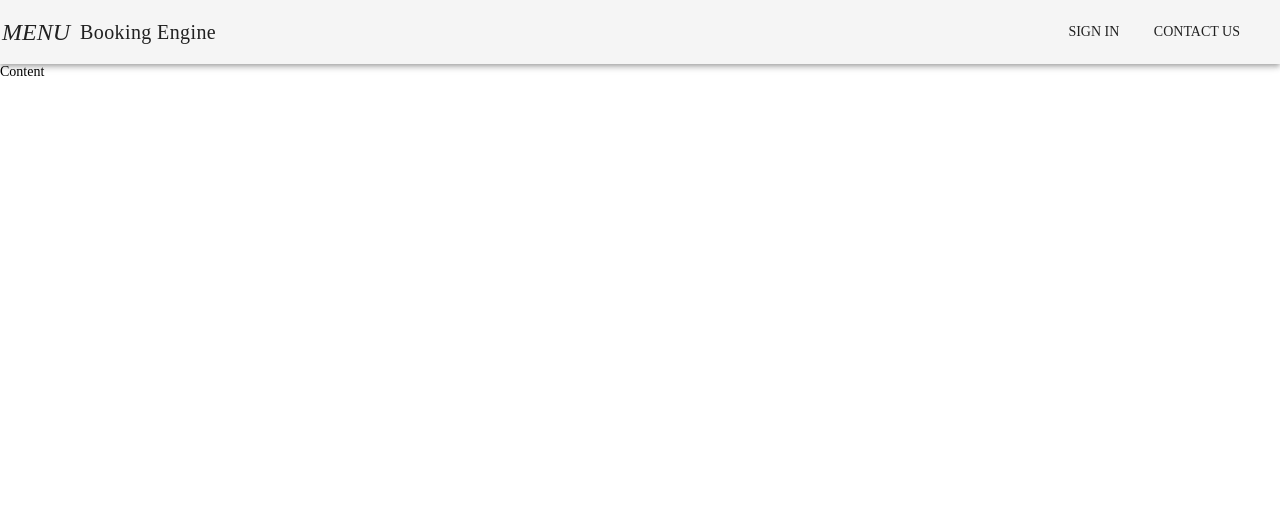
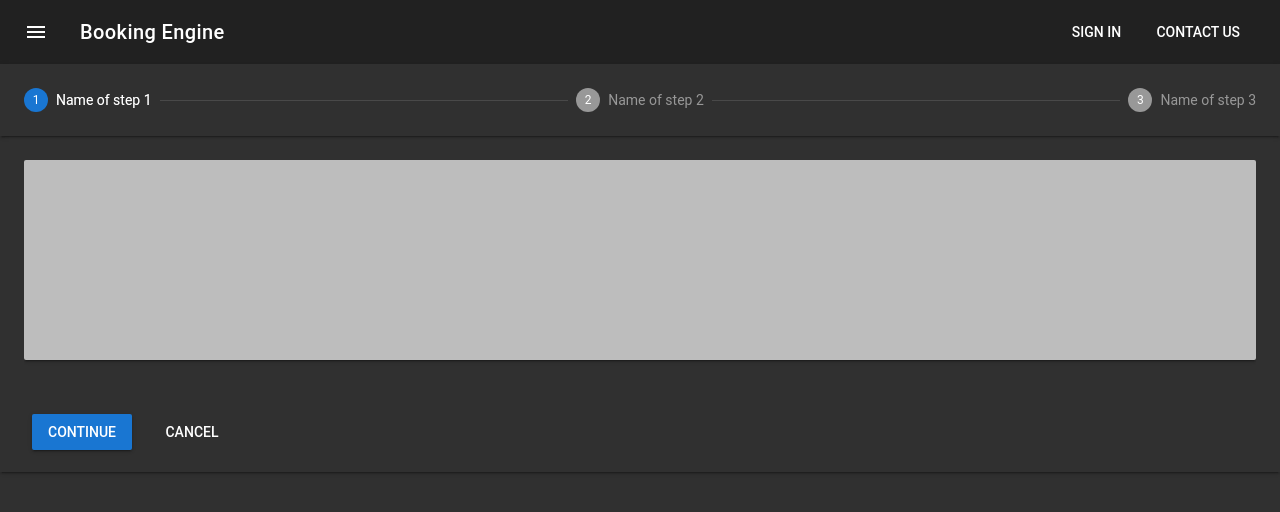
Before and after one commit to KosenkoDmitriy/vue-booking-engine, a Vue app: page / in a window 1280 px wide. Shown: the top 512 px of the page. Built offline with nearby package versions, Linux system fonts and the light colour scheme.

Commit message:
Dark Theme. Content component with steppers.

```diff
--- a/src/App.vue
+++ b/src/App.vue
@@ -1,10 +1,10 @@
 <template>
-  <div id="app">
+  <v-app dark id="app">
     <app-header></app-header>
     <app-content>
       <app-nav id="nav"></app-nav>
     </app-content>
-  </div>
+  </v-app>
 </template>
 
 <script>
--- a/src/components/AppContent.vue
+++ b/src/components/AppContent.vue
@@ -1,9 +1,80 @@
 <template>
-  <div>Content</div>
+  <v-stepper v-model="e1">
+    <v-stepper-header>
+      <v-stepper-step :complete="e1 > 1" step="1">Name of step 1</v-stepper-step>
+
+      <v-divider></v-divider>
+
+      <v-stepper-step :complete="e1 > 2" step="2">Name of step 2</v-stepper-step>
+
+      <v-divider></v-divider>
+
+      <v-stepper-step step="3">Name of step 3</v-stepper-step>
+    </v-stepper-header>
+
+    <v-stepper-items>
+      <v-stepper-content step="1">
+        <v-card
+          class="mb-5"
+          color="grey lighten-1"
+          height="200px"
+        ></v-card>
+
+        <v-btn
+          color="primary"
+          @click="e1 = 2"
+        >
+          Continue
+        </v-btn>
+
+        <v-btn flat>Cancel</v-btn>
+      </v-stepper-content>
+
+      <v-stepper-content step="2">
+        <v-card
+          class="mb-5"
+          color="grey lighten-1"
+          height="200px"
+        ></v-card>
+
+        <v-btn
+          color="primary"
+          @click="e1 = 3"
+        >
+          Continue
+        </v-btn>
+
+        <v-btn flat>Cancel</v-btn>
+      </v-stepper-content>
+
+      <v-stepper-content step="3">
+        <v-card
+          class="mb-5"
+          color="grey lighten-1"
+          height="200px"
+        ></v-card>
+
+        <v-btn
+          color="primary"
+          @click="e1 = 1"
+        >
+          Continue
+        </v-btn>
+
+        <v-btn flat>Cancel</v-btn>
+      </v-stepper-content>
+    </v-stepper-items>
+  </v-stepper>
 </template>
+
 <script>
 
 export default {
   name: 'AppContent',
+  data () {
+      return {
+        e1: 0
+      }
+    }
 }
 </script>
--- a/src/main.js
+++ b/src/main.js
@@ -1,11 +1,12 @@
 // import 'babel-polyfill' // for ie 11 and safari 8
+import 'material-design-icons-iconfont/dist/material-design-icons.css' // Ensure you are using css-loader
+import 'vuetify/dist/vuetify.min.css'
 import Vue from 'vue'
 import Vuetify from 'vuetify'
 import App from './App.vue'
 
 Vue.config.productionTip = false
 
-import 'vuetify/dist/vuetify.min.css'
 Vue.use(Vuetify)
 
 new Vue({
```
